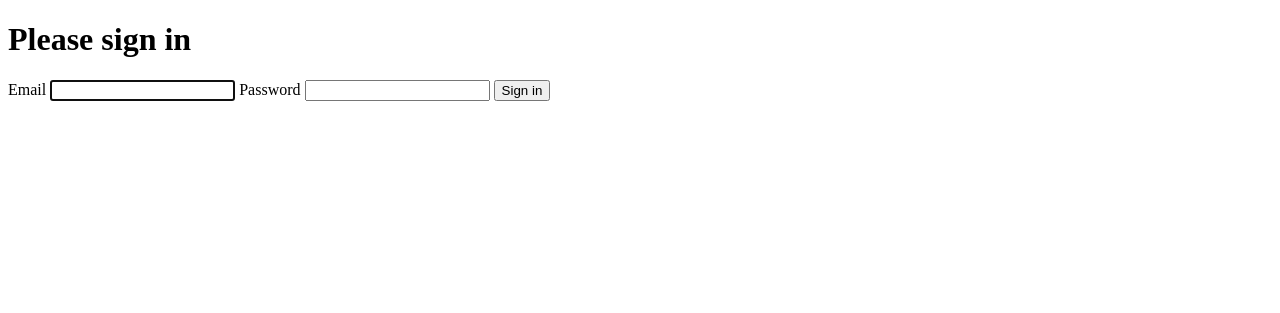
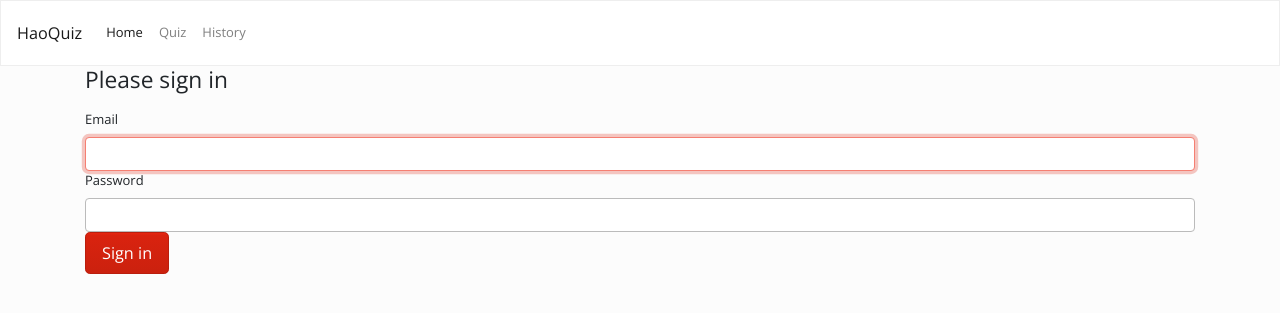
Before and after one commit to HaoNhien-NGUY/MVC_My_Quiz, a Symfony app: template My_Quiz/templates/security/login.html.twig in a window 1280 px wide. Shown: the top 313 px of the page. Run offline with Twig, Linux system fonts and the light colour scheme; the template is opened without the code that fills it, so the values that code supplies are empty; some libraries are stand-ins or nearby versions.

Commit message:
added navbar

```diff
--- a/My_Quiz/templates/base.html.twig
+++ b/My_Quiz/templates/base.html.twig
@@ -2,11 +2,35 @@
 <html>
 	<head>
 		<meta charset="UTF-8">
-        <title>{% block title %}Welcome!{% endblock %}</title>
-        {% block stylesheets %}{% endblock %}
+		<title>
+			{% block title %}Welcome!
+			{% endblock %}
+		</title>
+		<link rel="stylesheet" href="https://bootswatch.com/4/simplex/bootstrap.min.css"> {% block stylesheets %}{% endblock %}
 		</head>
 		<body>
+			<nav class="navbar navbar-expand-lg navbar-light bg-light">
+				<a class="navbar-brand" href="#">HaoQuiz</a>
+				<button class="navbar-toggler" type="button" data-toggle="collapse" data-target="#navbarColor03" aria-controls="navbarColor03" aria-expanded="false" aria-label="Toggle navigation">
+					<span class="navbar-toggler-icon"></span>
+				</button>
+				<div class="collapse navbar-collapse" id="navbarColor03">
+					<ul class="navbar-nav mr-auto">
+						<li class="nav-item active">
+							<a class="nav-link" href="/home">Home</a>
+						</li>
+						<li class="nav-item">
+							<a class="nav-link" href="#">Quiz</a>
+						</li>
+						<li class="nav-item">
+							<a class="nav-link" href="#">History</a>
+						</li>
+					</ul>
+				</div>
+			</nav>
+            <div class="container">
 			{% block body %}{% endblock %}
+            </div>
 			{% block javascripts %}{% endblock %}
 		</body>
 	</html>
```
Lines whose indentation alone changed are shown as unchanged.
